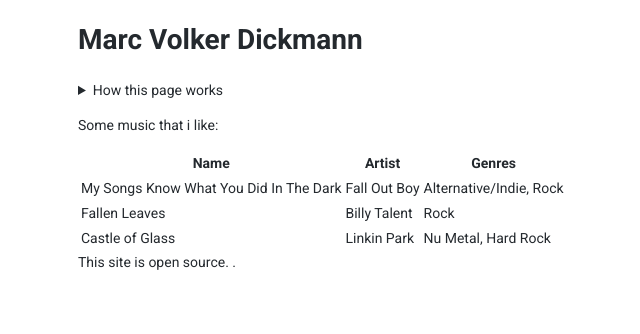
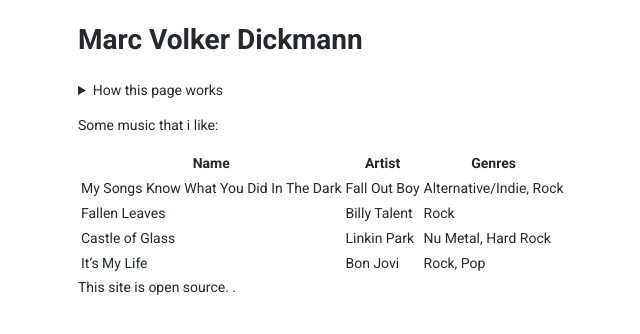
Before and after one commit to marc-q/fmtone, a Jekyll site: the page built from music.md, in a window 1280 px wide. Shown: the top 334 px of the page, without its empty margins (70-710 px from the left). Built offline with Jekyll 4.4.1, drawn with Linux system fonts in a browser that asks for light colours.

Commit message:
Add It's My Life

```diff
--- a/music.md
+++ b/music.md
@@ -15,3 +15,4 @@
 | My Songs Know What You Did In The Dark | Fall Out Boy | Alternative/Indie, Rock |
 | Fallen Leaves | Billy Talent | Rock |
 | Castle of Glass | Linkin Park | Nu Metal, Hard Rock |
+| It's My Life | Bon Jovi | Rock, Pop |
```
